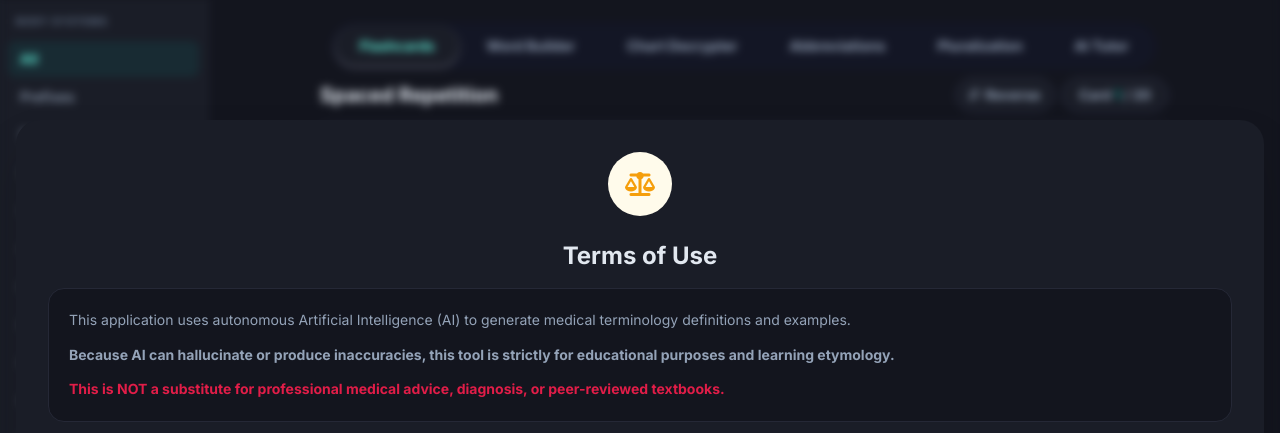
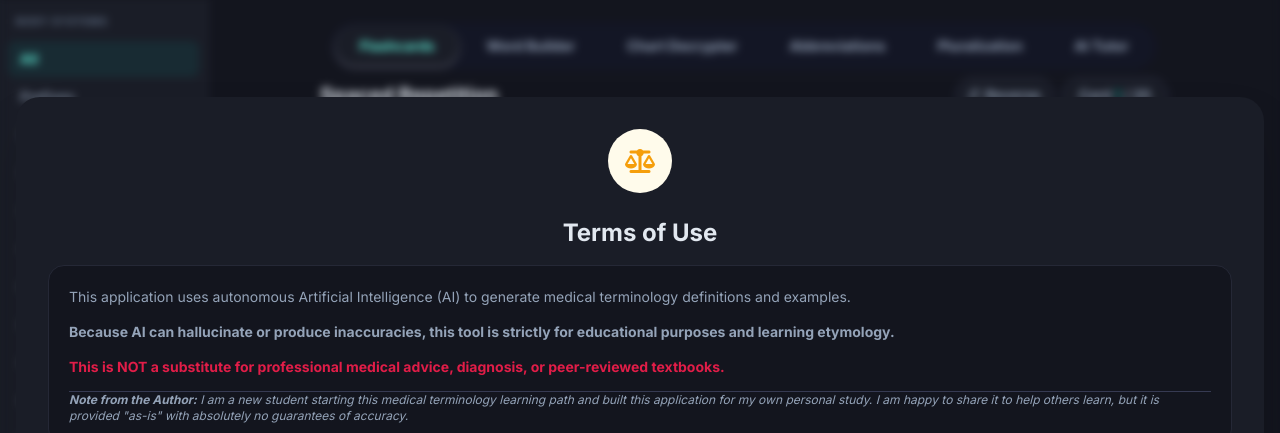
Before and after one commit to RorriMaesu/RadReqs-AI, a website: page syngnosia/index.html in a window 1280 px wide. Shown: the part 69-502 px from the top of the page. Drawn offline with Linux system fonts and the light colour scheme; no server answers.

Commit message:
docs: add student author disclaimer to index.html clickwrap and README

```diff
--- a/syngnosia/index.html
+++ b/syngnosia/index.html
@@ -791,6 +791,9 @@
                 <p>This application uses autonomous Artificial Intelligence (AI) to generate medical terminology definitions and examples.</p>
                 <p><strong>Because AI can hallucinate or produce inaccuracies, this tool is strictly for educational purposes and learning etymology.</strong></p>
                 <p class="font-bold text-rose-600">This is NOT a substitute for professional medical advice, diagnosis, or peer-reviewed textbooks.</p>
+                <p class="border-t border-gray-200 pt-3 text-xs text-gray-500 italic">
+                    <strong>Note from the Author:</strong> I am a new student starting this medical terminology learning path and built this application for my own personal study. I am happy to share it to help others learn, but it is provided "as-is" with absolutely no guarantees of accuracy.
+                </p>
             </div>
             <button id="btn-legal-accept" class="w-full py-4 rounded-xl font-bold text-white bg-gray-800 hover:bg-gray-900 transition-colors shadow-lg">I Understand and Agree</button>
         </div>
```
Also changed, not shown: README.md.
